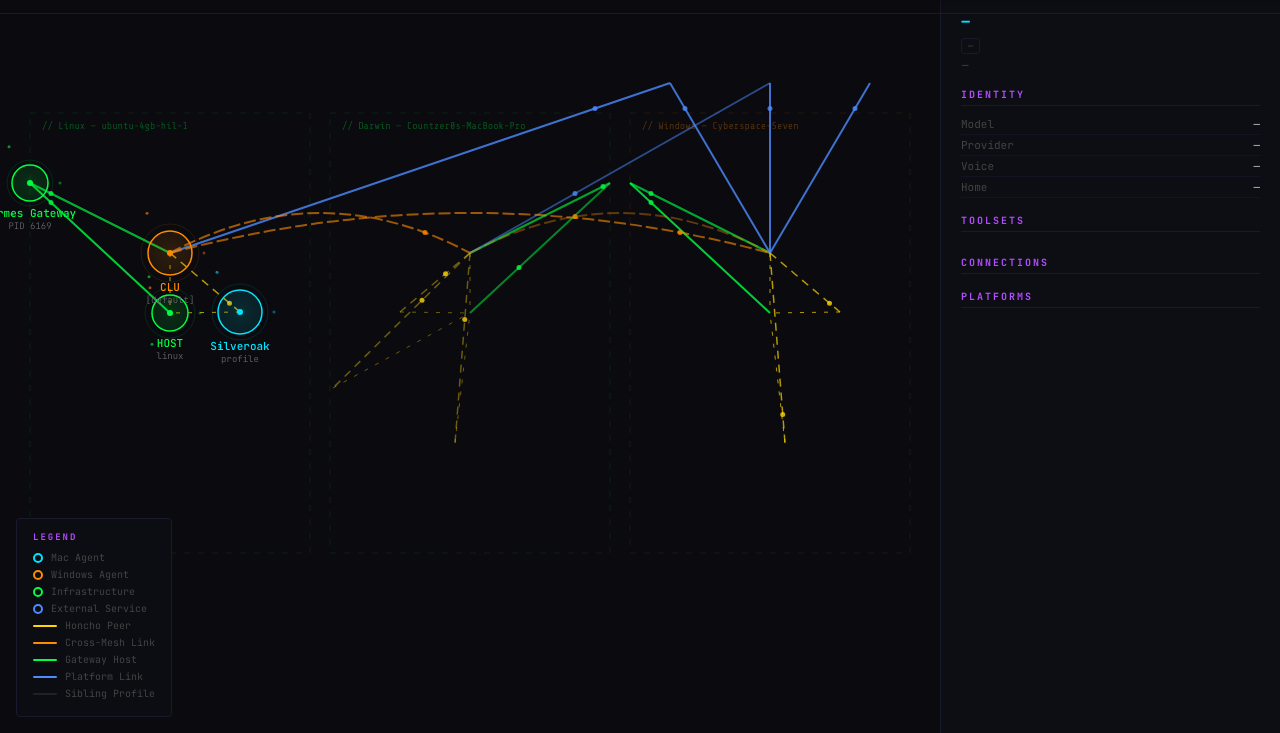
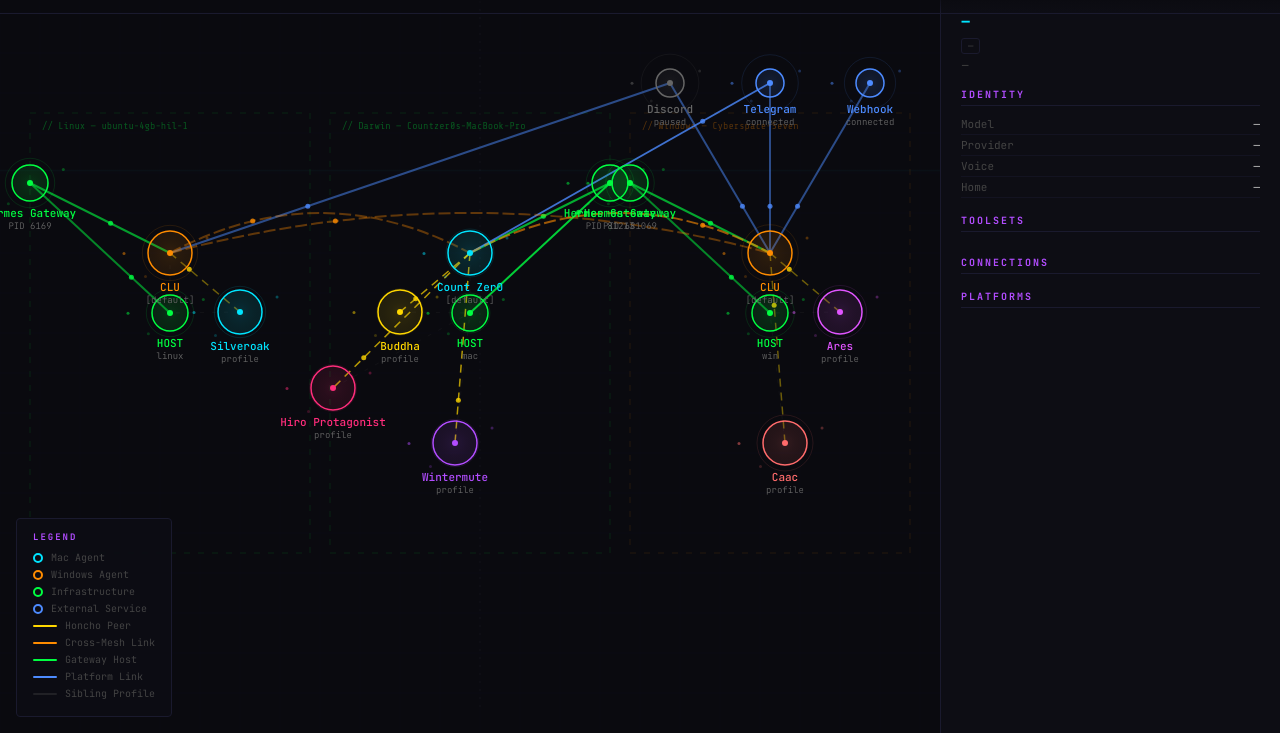
Before and after one commit to CountZer0/constellation, a plain HTML site: page index.html in a window 1280 px wide. Shown: the part 67-800 px from the top of the page. Drawn offline with nearby package versions, Linux system fonts and the light colour scheme.

Commit message:
fix: hexToRgb handles shorthand hex (#666 → #666666)
discord node had color:'#666' which crashed addColorStop
because slice(5,7) on a 3-char hex returns NaN. Also
defer loadData() to avoid race condition on initial page load.

```diff
--- a/index.html
+++ b/index.html
@@ -254,6 +254,10 @@
 }
 
 function hexToRgb(hex) {
+  // Expand shorthand (#abc → #aabbcc)
+  if (hex.length < 7) {
+    hex = '#' + hex[1]+hex[1] + hex[2]+hex[2] + hex[3]+hex[3];
+  }
   const r = parseInt(hex.slice(1,3), 16);
   const g = parseInt(hex.slice(3,5), 16);
   const b = parseInt(hex.slice(5,7), 16);
@@ -466,7 +470,8 @@
 // ═══════════════════════════════════════════════════════
 window.addEventListener('resize', resize);
 resize();
-loadData();
+// Defer initial fetch past page-load network warmup
+setTimeout(loadData, 50);
 
 // Auto-refresh every 60 seconds
 setInterval(async () => {
```
